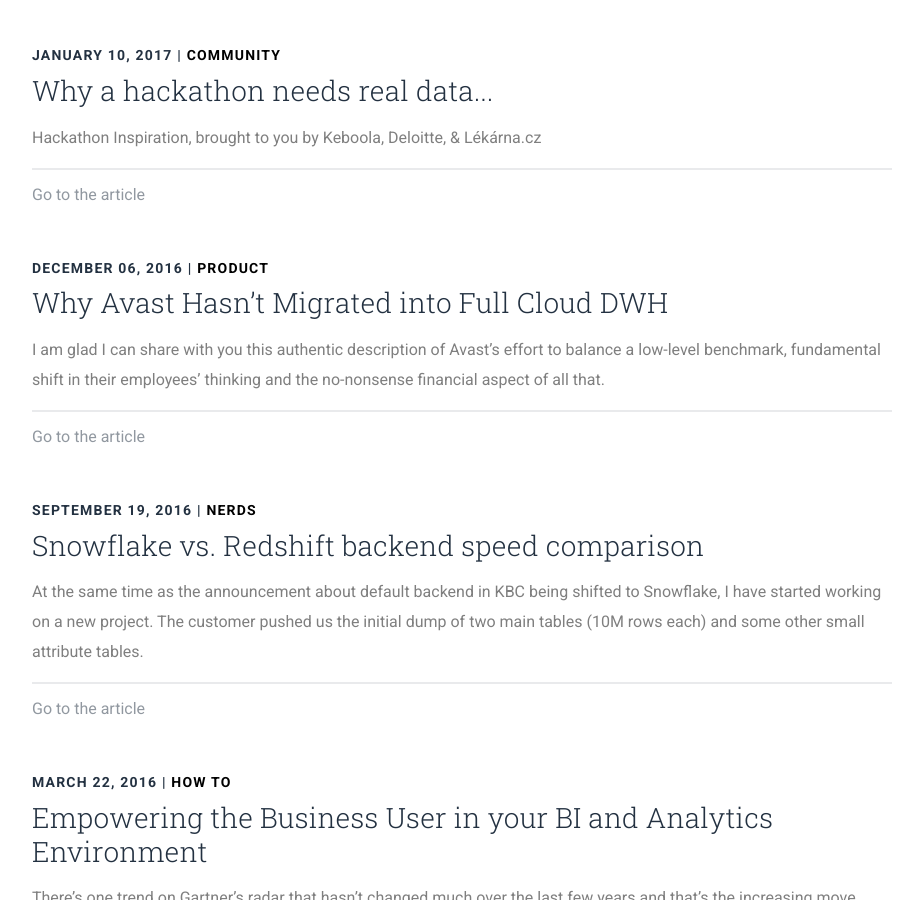
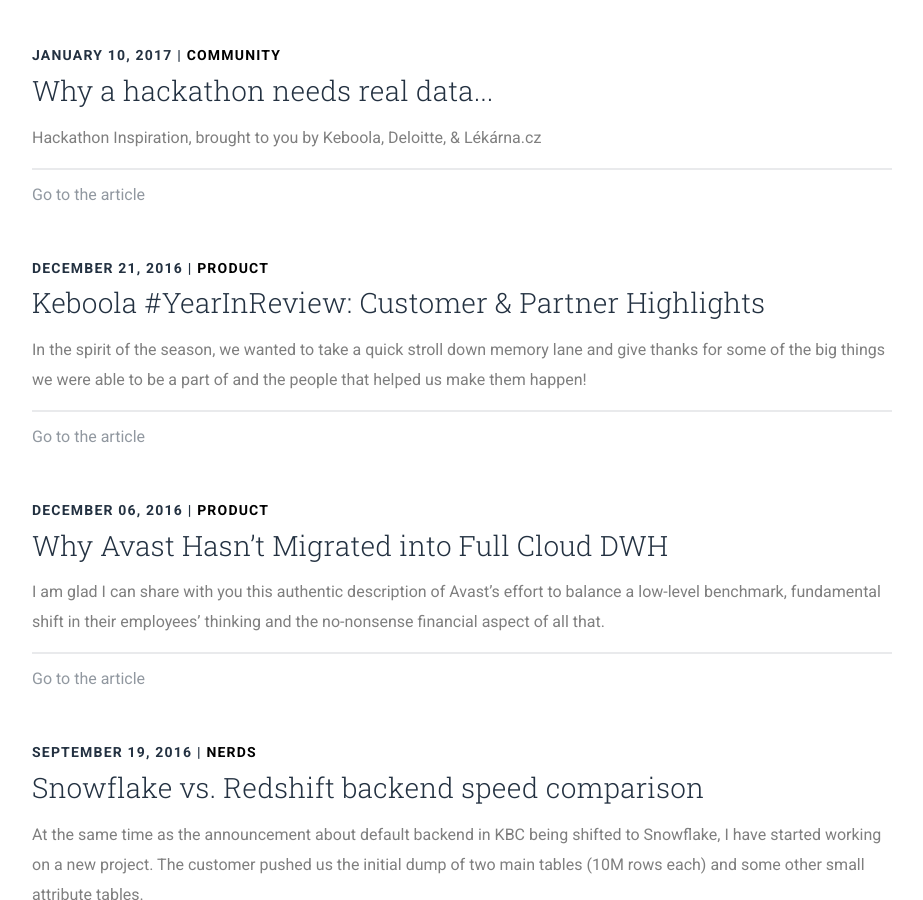
Before and after one commit to keboola/blog, a Jekyll site: the page built from index.md, in a window 1280 px wide and 900 px high, scrolled down 4962 px. Shown: the whole window, without its empty margins (28-951 px from the left). Built offline with Jekyll 4.4.1, drawn with Linux system fonts in a browser that asks for light colours; nearby versions of some CDN libraries; some of the changed lines change nothing that is shown.

Commit message:
Update from Forestry.io - Published keboola-yearinreview-customer-partner-highlights.md

```diff
--- a/_drafts/2018-10-11-keboola-yearinreview-customer-partner-highlights.md
+++ b/_posts/2018-10-11-keboola-yearinreview-customer-partner-highlights.md
@@ -2,24 +2,20 @@
 title: 'Keboola #YearInReview: Customer & Partner Highlights'
 layout: post
 categories: product
-date: 2018-10-11 00:00:00 +0000
-perex: It’s been quite an exciting year for us here at Keboola and the biggest reason
-  for that is our fantastic network of partners and customers -- and of course a huge
-  thanks to our team!  In the spirit of the season, we wanted to take a quick stroll
-  down memory lane and give thanks for some of the big things we were able to be a
-  part of and the people that helped us make them happen!
+date: 2016-12-21 14:56:17 +0000
+perex: In the spirit of the season, we wanted to take a quick stroll down memory lane
+  and give thanks for some of the big things we were able to be a part of and the
+  people that helped us make them happen!
 user: pavel-dolezal
 coverphoto: ''
 coverphoto_slider: ''
 
 ---
-## Keboola #YearInReview: Customer & Partner Highlights
-
 by [Colin McGrew](http://blog.keboola.com/author/19180)
 
-[![](https://lh3.googleusercontent.com/O_d-TX6GGI2-t28N01G3ggTo-hdU0NTvcCOZbA51tCrBuCHgYL42_WPpLkxFEd5lQacpRVnNelNiXPYrkz2yMQkc8_RnpO7hDeU9v-whPJbLNG71-I4ZcX00JXCYlNGg8nIf8-5Z =599x394)](http://blog.keboola.com/author/19180)
+It’s been quite an exciting year for us here at Keboola and the biggest reason for that is our fantastic network of partners and customers -- and of course a huge thanks to our team!  In the spirit of the season, we wanted to take a quick stroll down memory lane and give thanks for some of the big things we were able to be a part of and the people that helped us make them happen!
 
-It’s been quite an exciting year for us here at Keboola and the biggest reason for that is our fantastic network of partners and customers -- and of course a huge thanks to our team!  In the spirit of the season, we wanted to take a quick stroll down memory lane and give thanks for some of the big things we were able to be a part of and the people that helped us make them happen!
+![](/uploads/2016.jpg)
 
 **Snowflake**
 
@@ -37,9 +33,7 @@
 
 For the second year in a row, we’ve had the pleasure of sponsoring and participating in the annual Tableau User Conference, this year it landed in the wonderful city of Austin, TX (my first time, really enjoyed it!)  Large scale events (as I’m sure you all know) are a great mixing of fun, hectic, exciting, exhausting and invigorating.  It was such a great opportunity to learn what’s on the [roadmap](http://www.tableau.com/about/blog/2016/11/tc16-vision-keynote-62104) for Tableau, continue to build relationships with existing partners and clients (Snowflake, Startup Metrics, and so on,) meet some new one’s (in the works, we will keep you updated,) eat some BBQ and check out some very cool night spots.  Incase you didn’t have a chance to attend, [here’s a great recap of the event.](http://www.jenunderwood.com/2016/11/13/tableau-conference-2016-takeaways/)  So many good conversations came out of our time in Austin and we look forward to telling you all about them as they develop!
 
-
-
-### Embedded Analytics & Data Products Galore!
+## Embedded Analytics & Data Products Galore!
 
 As analytics continue to find their way in to more and more software applications (of all kinds,) our ecosystem of partners and clients in the space is ever expanding.   The year started out with a bang!  [Firehouse Subs](http://www.firehousesubs.com/), one of the fastest growing restaurant franchises in the US and a Keboola client, graced our blog with their presence.  [Danny Walsh](https://www.linkedin.com/in/dwalsh79), Director of Reporting & Analytics joined us for a Q/A around their “Station Pulse” Business Intelligence Dashboard, an award winning data product we’ve partnered with them to create, helping their franchisees improve performance by measuring key metrics of their operations against regional and network-wide benchmarks ([see the full post here to learn more](http://blog.keboola.com/anatomy-of-an-award-winning-data-project-part-2-firehouse-subs-station-pulse-bi-dashboard).)
 
```
